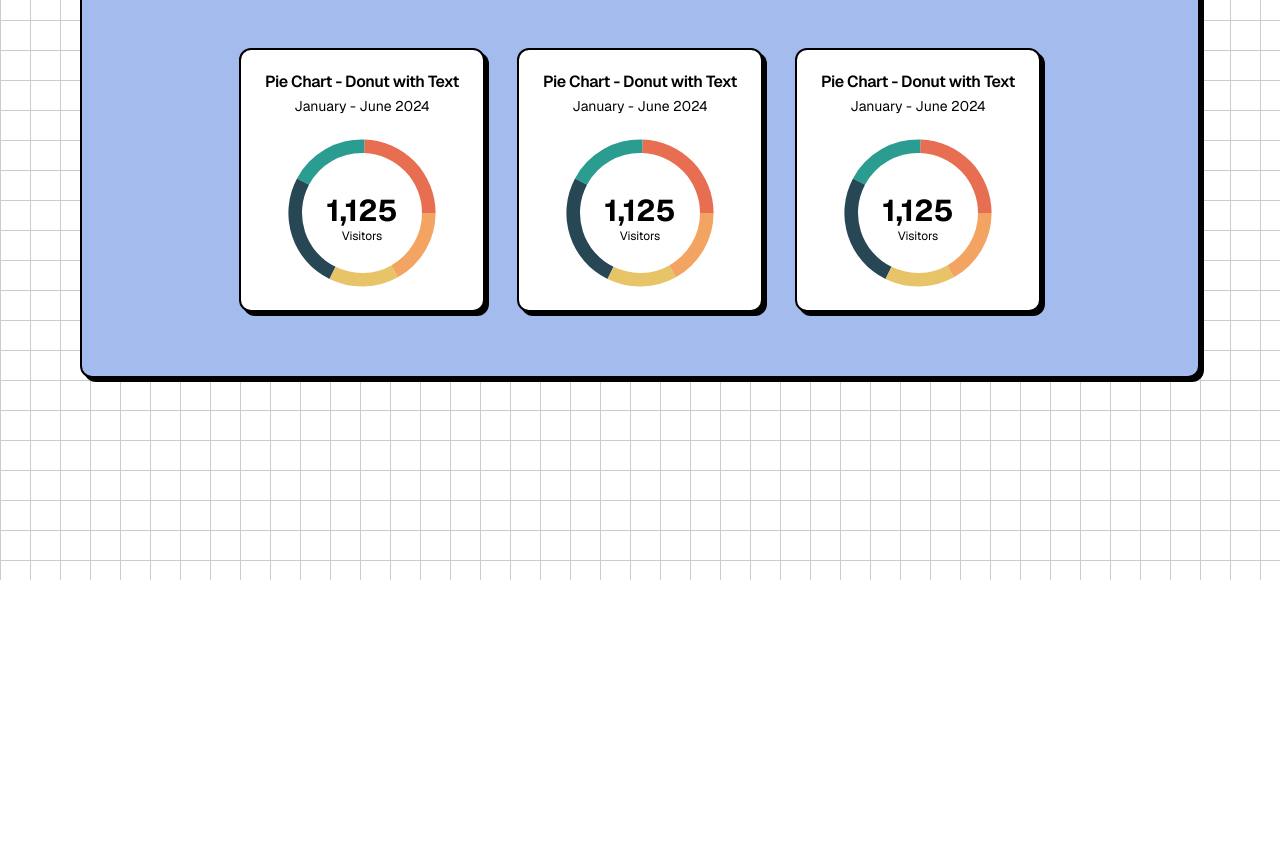
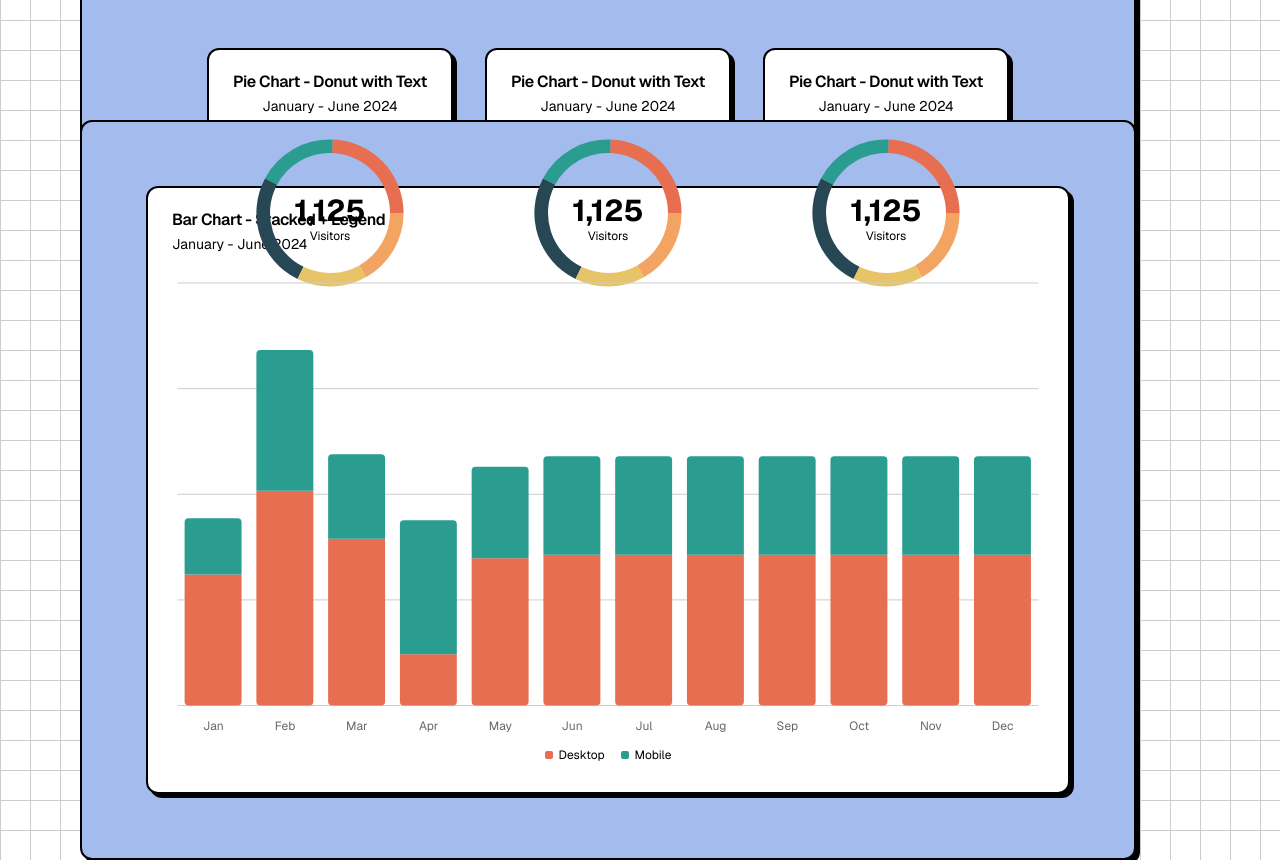
Before and after one commit to ks1590/wallet_note, a Next.js app: page / in a window 1280 px wide. Shown: the part 220-1080 px from the top of the page. Before the commit the page ends 800 px from the top, so only its background shows below. Built offline with nearby package versions, Linux system fonts and the light colour scheme.

Commit message:
feat: BarChartコンポーネントの追加とページへの統合

```diff
--- a/app/page.tsx
+++ b/app/page.tsx
@@ -1,5 +1,6 @@
 import { Button } from '@/components/ui/button';
 import { ChartComponent } from '@/components/ui/pieChart';
+import { BarChartComponent } from '@/components/ui/barChart';
 
 export default function Home() {
   return (
@@ -9,6 +10,9 @@ export default function Home() {
         <ChartComponent />
         <ChartComponent />
       </main>
+      <main className='flex gap-8 row-start-3 justify-center items-center w-full bg-main p-16 border-2 border-border shadow-shadow rounded-xl'>
+        <BarChartComponent />
+      </main>
       <Button>Default</Button>
       <footer className='row-start-3 flex gap-6 flex-wrap items-center justify-center'></footer>
     </div>
--- /dev/null
+++ b/components/ui/barChart.tsx
@@ -0,0 +1,83 @@
+'use client';
+
+import { Bar, BarChart, CartesianGrid, XAxis } from 'recharts';
+
+import {
+  Card,
+  CardContent,
+  CardDescription,
+  CardHeader,
+  CardTitle,
+} from '@/components/ui/card';
+import {
+  ChartConfig,
+  ChartContainer,
+  ChartLegend,
+  ChartLegendContent,
+  ChartTooltip,
+  ChartTooltipContent,
+} from '@/components/ui/chart';
+const chartData = [
+  { month: 'January', desktop: 186, mobile: 80 },
+  { month: 'February', desktop: 305, mobile: 200 },
+  { month: 'March', desktop: 237, mobile: 120 },
+  { month: 'April', desktop: 73, mobile: 190 },
+  { month: 'May', desktop: 209, mobile: 130 },
+  { month: 'June', desktop: 214, mobile: 140 },
+  { month: 'July', desktop: 214, mobile: 140 },
+  { month: 'August', desktop: 214, mobile: 140 },
+  { month: 'September', desktop: 214, mobile: 140 },
+  { month: 'October', desktop: 214, mobile: 140 },
+  { month: 'November', desktop: 214, mobile: 140 },
+  { month: 'December', desktop: 214, mobile: 140 },
+];
+
+const chartConfig = {
+  desktop: {
+    label: 'Desktop',
+    color: 'hsl(var(--chart-1))',
+  },
+  mobile: {
+    label: 'Mobile',
+    color: 'hsl(var(--chart-2))',
+  },
+} satisfies ChartConfig;
+
+export function BarChartComponent() {
+  return (
+    <Card className='flex flex-col text-mtext border-2 border-border shadow-shadow bg-white w-full'>
+      <CardHeader>
+        <CardTitle>Bar Chart - Stacked + Legend</CardTitle>
+        <CardDescription>January - June 2024</CardDescription>
+      </CardHeader>
+      <CardContent>
+        <ChartContainer config={chartConfig}>
+          <BarChart accessibilityLayer data={chartData}>
+            <CartesianGrid vertical={false} />
+            <XAxis
+              dataKey='month'
+              tickLine={false}
+              tickMargin={10}
+              axisLine={false}
+              tickFormatter={(value) => value.slice(0, 3)}
+            />
+            <ChartTooltip content={<ChartTooltipContent hideLabel />} />
+            <ChartLegend content={<ChartLegendContent />} />
+            <Bar
+              dataKey='desktop'
+              stackId='a'
+              fill='var(--color-desktop)'
+              radius={[0, 0, 4, 4]}
+            />
+            <Bar
+              dataKey='mobile'
+              stackId='a'
+              fill='var(--color-mobile)'
+              radius={[4, 4, 0, 0]}
+            />
+          </BarChart>
+        </ChartContainer>
+      </CardContent>
+    </Card>
+  );
+}
```
